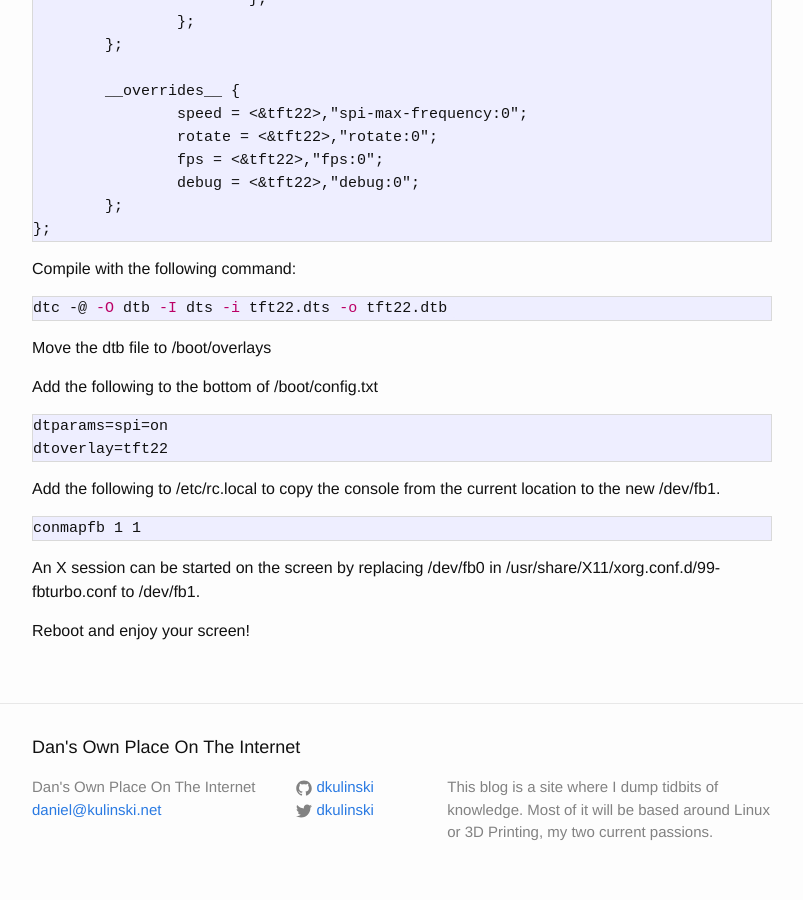
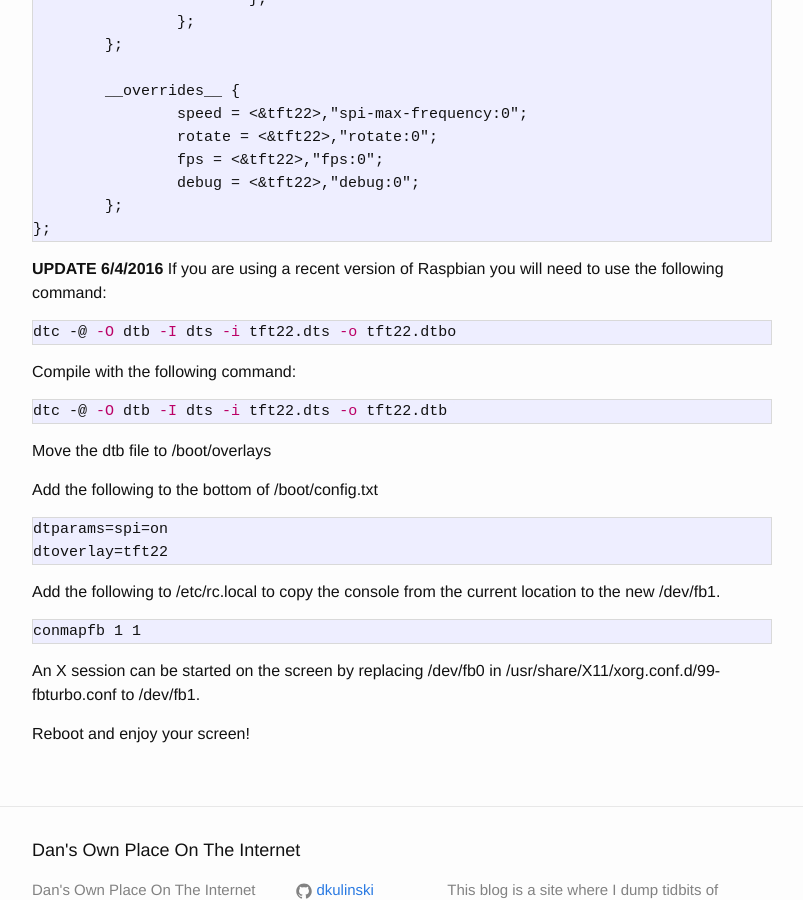
Before and after one commit to dkulinski/nonhazardo.us, a Jekyll site: the page built from _posts/2016-05-30-raspberry_pi_zero_spi_screen.markdown, in a window 1280 px wide and 900 px high, scrolled down 1835 px. Shown: the whole window, without its empty margins (238-1041 px from the left). Built offline with Jekyll 4.4.1, drawn with Linux system fonts in a browser that asks for light colours; Markdown is read by kramdown in place of the engine named in the settings.

Commit message:
Added update for new Raspbian

````diff
--- a/_posts/2016-05-30-raspberry_pi_zero_spi_screen.markdown
+++ b/_posts/2016-05-30-raspberry_pi_zero_spi_screen.markdown
@@ -79,6 +79,13 @@ Once the compile is installed, create a file called tft22.dts and paste in the f
 };
 ```
 
+**UPDATE 6/4/2016**
+If you are using a recent version of Raspbian you will need to use the following command:
+
+```bash
+dtc -@ -O dtb -I dts -i tft22.dts -o tft22.dtbo
+```
+
 Compile with the following command:
 
 ```bash
````
